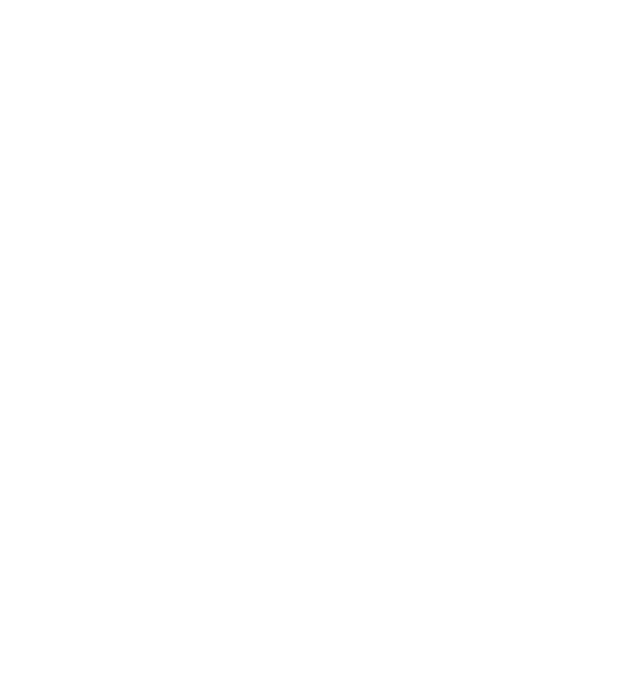
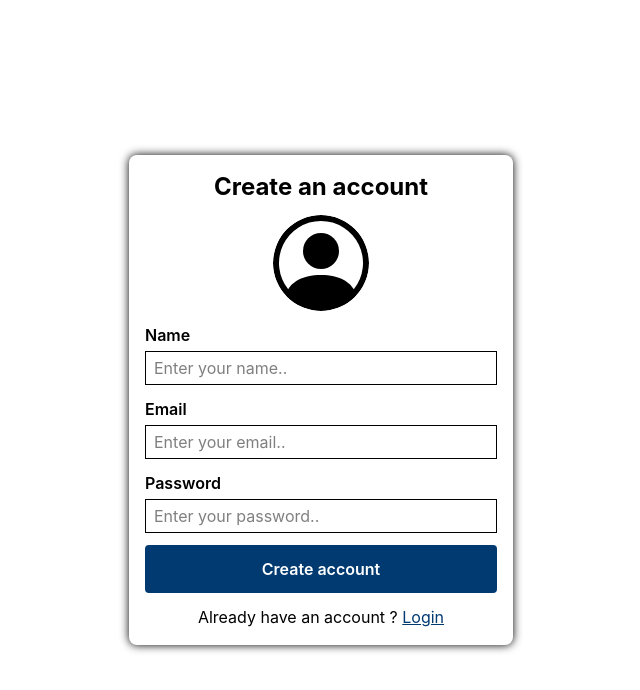
Before and after one commit to Chandan7317/Hospital-Clinic-Management-Frontend, a React (Vite) app: page /signup in a window 1280 px wide. Before the commit this address had no page. Shown: the top 690 px of the page, without its empty margins (319-959 px from the left). Built offline with nearby package versions, Linux system fonts and the light colour scheme.

Commit message:
added to Login Page and Signup Page

```diff
--- a/src/App.jsx
+++ b/src/App.jsx
@@ -3,6 +3,8 @@ import { Route, Routes } from "react-router-dom";
 import HomePage from "./Pages/homepage/HomePage";
 import AboutPage from "./Pages/about/AboutsPages";
 import Denied from "./Pages/Denied/Denied";
+import Signup from "./Pages/Signup/Signup";
+import Login from "./Pages/Login/Login";
 
 const App = () => {
   return (
@@ -11,6 +13,9 @@ const App = () => {
         <Route path="/" element={<HomePage />}></Route>
         <Route path="/abouts" element={<AboutPage />}></Route>
         <Route path="/denied" element={<Denied />}></Route>
+
+        <Route path="/login" element={<Login />}></Route>
+        <Route path="/signup" element={<Signup />}></Route>
       </Routes>
     </div>
   );
--- a/src/Layouts/HomeLayout/HomeLayout.jsx
+++ b/src/Layouts/HomeLayout/HomeLayout.jsx
@@ -1,6 +1,6 @@
 import React, { Children, useEffect, useRef, useState } from "react";
 import { IoMenu } from "react-icons/io5";
-import { Link } from "react-router-dom";
+import { Link, useNavigate } from "react-router-dom";
 import { CiSearch } from "react-icons/ci";
 import LogoImg from "../../assets/HopeLogo.png";
 import { IoCloseSharp } from "react-icons/io5";
@@ -226,7 +226,7 @@ const HomeLayout = ({ children }) => {
           </li>
           <li>
             <Link
-              to={"/Signin"}
+              to={"/login"}
               className="sm:flex text-white font-medium items-center"
             >
               Sign in
--- /dev/null
+++ b/src/Pages/Login/Login.jsx
@@ -0,0 +1,63 @@
+import React from "react";
+import { Link } from "react-router-dom";
+
+const Login = () => {
+  return (
+    <div className="flex overflow-x-auto items-center justify-center h-screen">
+      <form
+        noValidate
+        className="flex flex-col justify-center gap-3 rounded-lg p-4 text-black w-96 shadow-[0_0_10px_black]"
+      >
+        <h1 className="text-center text-2xl font-bold">
+          Login to your account
+        </h1>
+        <div className="flex flex-col gap-1">
+          <label htmlFor="email" className="font-semibold">
+            {" "}
+            Email{" "}
+          </label>
+          <input
+            type="email"
+            required
+            name="email"
+            id="email"
+            placeholder="Enter your email.."
+            className="bg-transparent px-2 py-1 border"
+          />
+        </div>
+        <div className="flex flex-col gap-1">
+          <label htmlFor="password" className="font-semibold">
+            {" "}
+            Password{" "}
+          </label>
+          <input
+            type="password"
+            required
+            name="password"
+            id="password"
+            placeholder="Enter your password.."
+            className="bg-transparent px-2 py-1 border"
+          />
+        </div>
+
+        <button
+          type="submit"
+          className="bg-[#013a71]  text-white font-semibold px-8 py-3 rounded transition
+                   hover:bg-green-600 hover:text-white  cursor-pointer"
+        >
+          Login
+        </button>
+
+        <p className="text-center">
+          Donot hanve an account ?{" "}
+          <Link to="/signup" className="link text-accent cursor-pointer">
+            {" "}
+            Signup
+          </Link>
+        </p>
+      </form>
+    </div>
+  );
+};
+
+export default Login;
--- /dev/null
+++ b/src/Pages/Signup/Signup.jsx
@@ -0,0 +1,93 @@
+import React, { useState } from "react";
+import { BsPersonCircle } from "react-icons/bs";
+import { Link } from "react-router-dom";
+
+const Signup = () => {
+  const [previewImage, setPreviewImage] = useState("");
+
+  return (
+    <div className="flex overflow-x-auto items-center justify-center h-screen">
+      <form
+        noValidate
+        className="flex flex-col justify-center gap-3 rounded-lg p-4 text-black w-96 shadow-[0_0_10px_black]"
+      >
+        <h1 className="text-center text-2xl font-bold">Create an account</h1>
+
+        <label htmlFor="image_uploads" className="cursor-pointer">
+          {previewImage ? (
+            <img className="w-24 h-24 rounded-full m-auto" src={previewImage} />
+          ) : (
+            <BsPersonCircle className="w-24 h-24 rounded-full m-auto" />
+          )}
+        </label>
+        <input
+          className="hidden"
+          type="file"
+          name="image_uploads"
+          id="image_uploads"
+          accept=".jpg, .jpeg, .png, .svg"
+        />
+        <div className="flex flex-col gap-1">
+          <label htmlFor="fullName" className="font-semibold">
+            {" "}
+            Name{" "}
+          </label>
+          <input
+            type="text"
+            required
+            name="fullName"
+            id="fullName"
+            placeholder="Enter your name.."
+            className="bg-transparent px-2 py-1 border"
+          />
+        </div>
+        <div className="flex flex-col gap-1">
+          <label htmlFor="email" className="font-semibold">
+            {" "}
+            Email{" "}
+          </label>
+          <input
+            type="email"
+            required
+            name="email"
+            id="email"
+            placeholder="Enter your email.."
+            className="bg-transparent px-2 py-1 border"
+          />
+        </div>
+        <div className="flex flex-col gap-1">
+          <label htmlFor="password" className="font-semibold">
+            {" "}
+            Password{" "}
+          </label>
+          <input
+            type="password"
+            required
+            name="password"
+            id="password"
+            placeholder="Enter your password.."
+            className="bg-transparent px-2 py-1 border"
+          />
+        </div>
+
+        <button
+          type="submit"
+          className="bg-[#013a71]  text-white font-semibold px-8 py-3 rounded transition
+                   hover:bg-green-600 hover:text-white  cursor-pointer"
+        >
+          Create account
+        </button>
+
+        <p className="text-center">
+          Already have an account ?{" "}
+          <Link to="/login" className="link text-[#013a71] cursor-pointer">
+            {" "}
+            Login
+          </Link>
+        </p>
+      </form>
+    </div>
+  );
+};
+
+export default Signup;
--- a/src/Pages/homepage/HomePage.jsx
+++ b/src/Pages/homepage/HomePage.jsx
@@ -13,6 +13,7 @@ const HomePage = () => {
 
   return (
     <HomeLayout>
+      {/* {Hero} */}
       <div className="hero bg_colar_purple h-full sm:h-full md:w-full  lg:w-[96%] mx-auto ga-10">
         <div className="hero-content flex flex-col-reverse lg:flex-row">
           <div>
```
